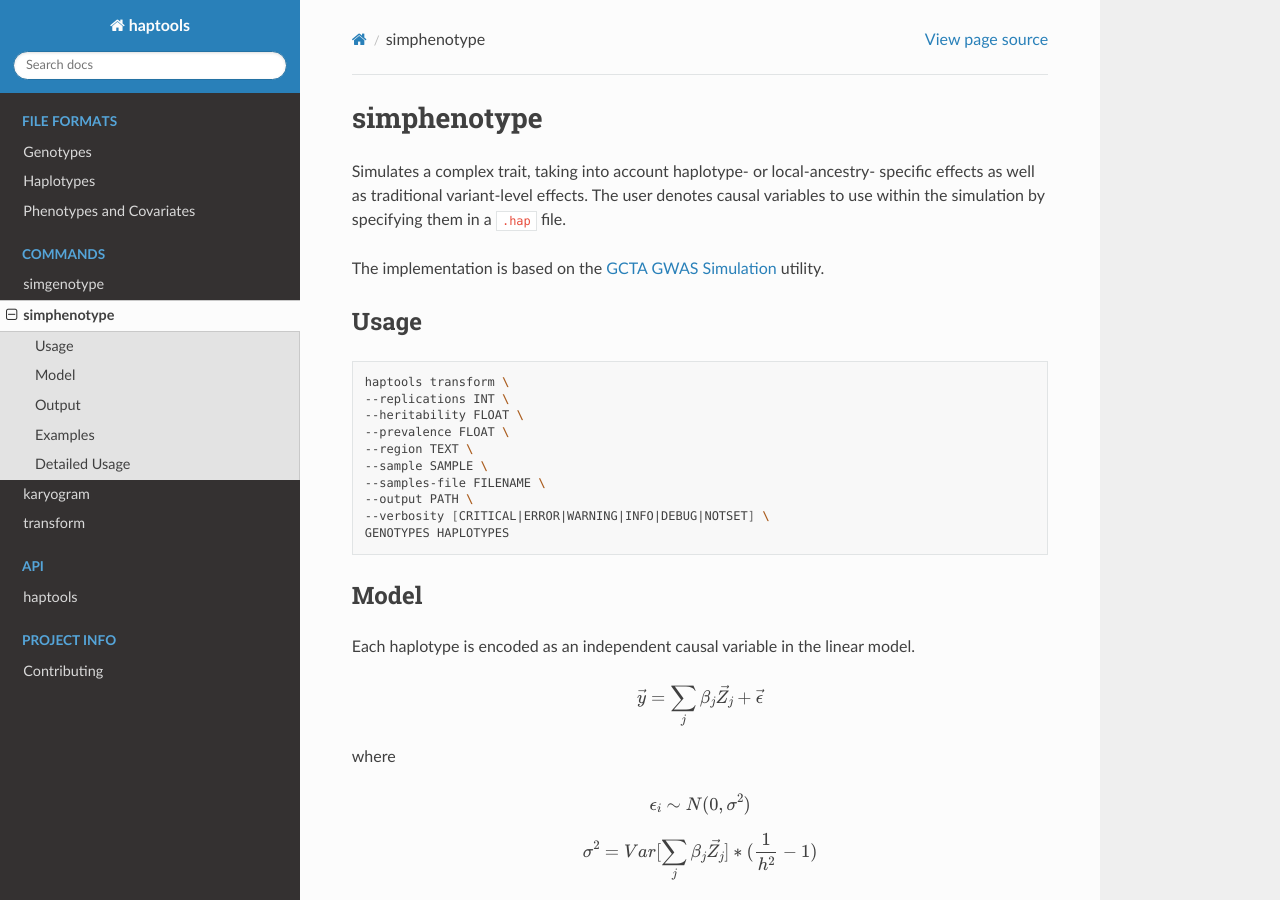
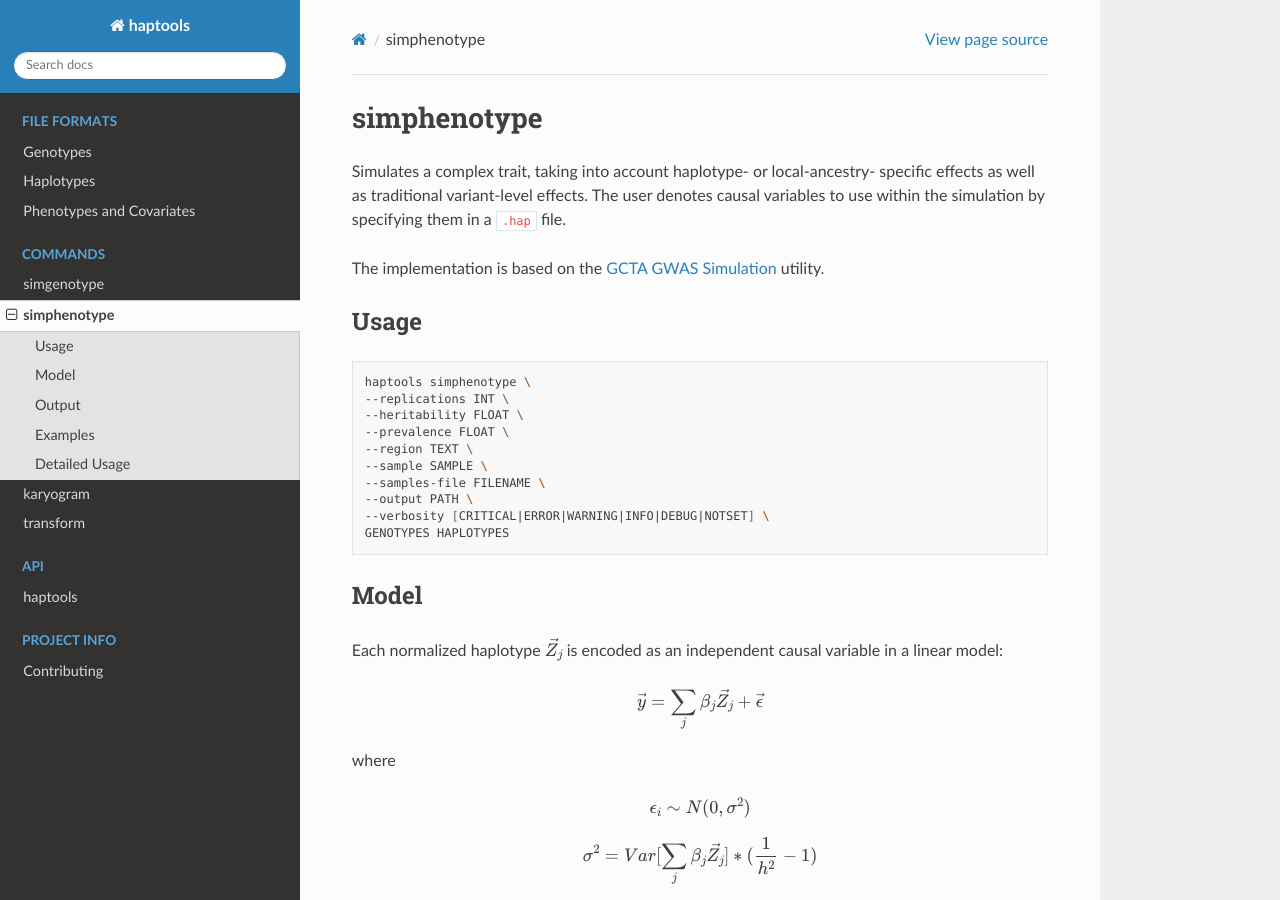
Before and after one commit to CAST-genomics/haptools, a Sphinx documentation site: the page built from docs/commands/simphenotype.rst, in a window 1280 px wide and 900 px high. Built offline with Sphinx 7.4.7 and the Read the Docs theme 2.0.0, drawn with Linux system fonts in a browser that asks for light colours.

Commit message:
oops - fix typos

```diff
--- a/docs/commands/simphenotype.rst
+++ b/docs/commands/simphenotype.rst
@@ -12,7 +12,7 @@ Usage
 ~~~~~
 .. code-block:: bash
 
-   haptools transform \
+   haptools simphenotype \
    --replications INT \
    --heritability FLOAT \
    --prevalence FLOAT \
@@ -25,7 +25,7 @@ Usage
 
 Model
 ~~~~~
-Each haplotype is encoded as an independent causal variable in the linear model.
+Each normalized haplotype :math:`\vec{Z_j}` is encoded as an independent causal variable in a linear model:
 
 .. math::
 
```
